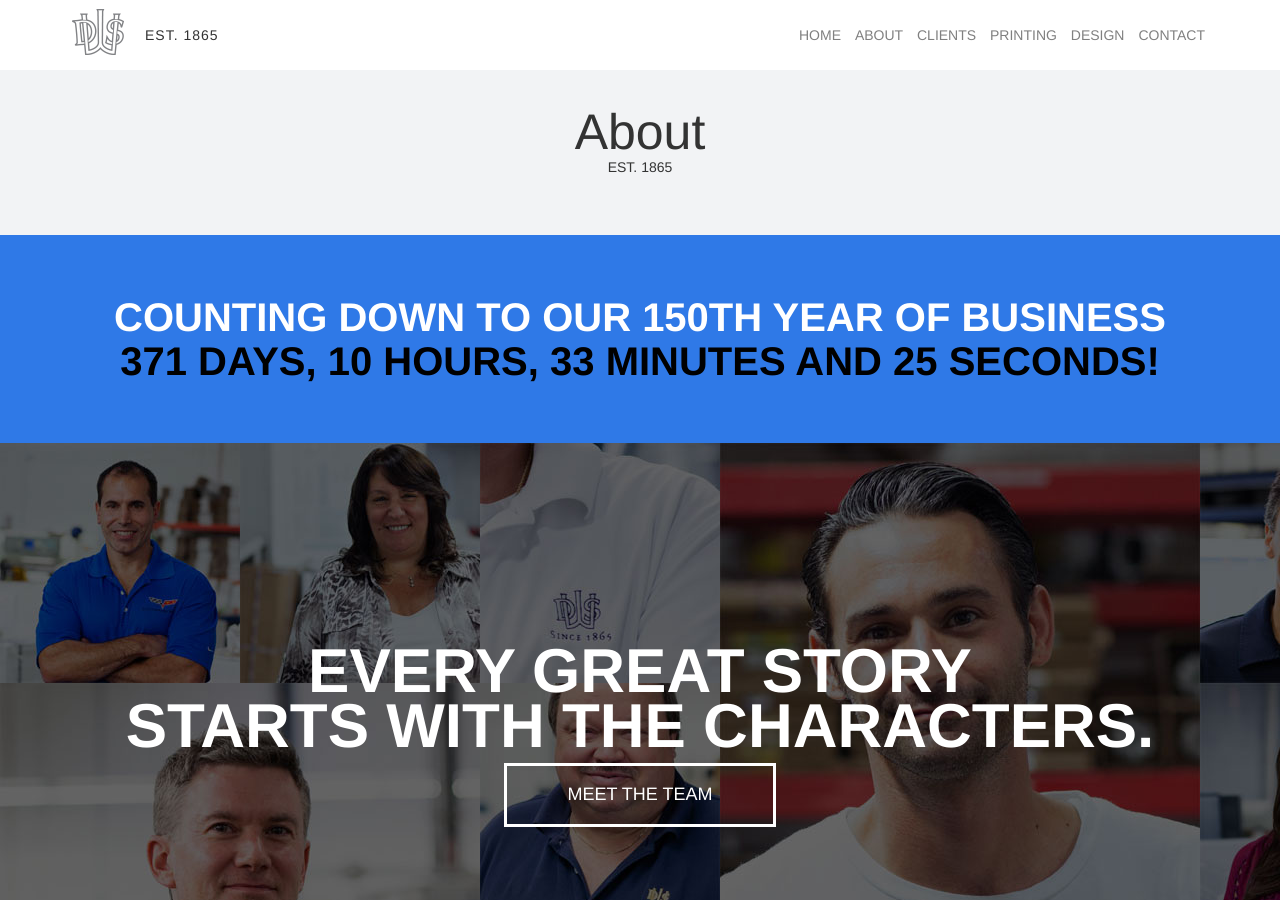
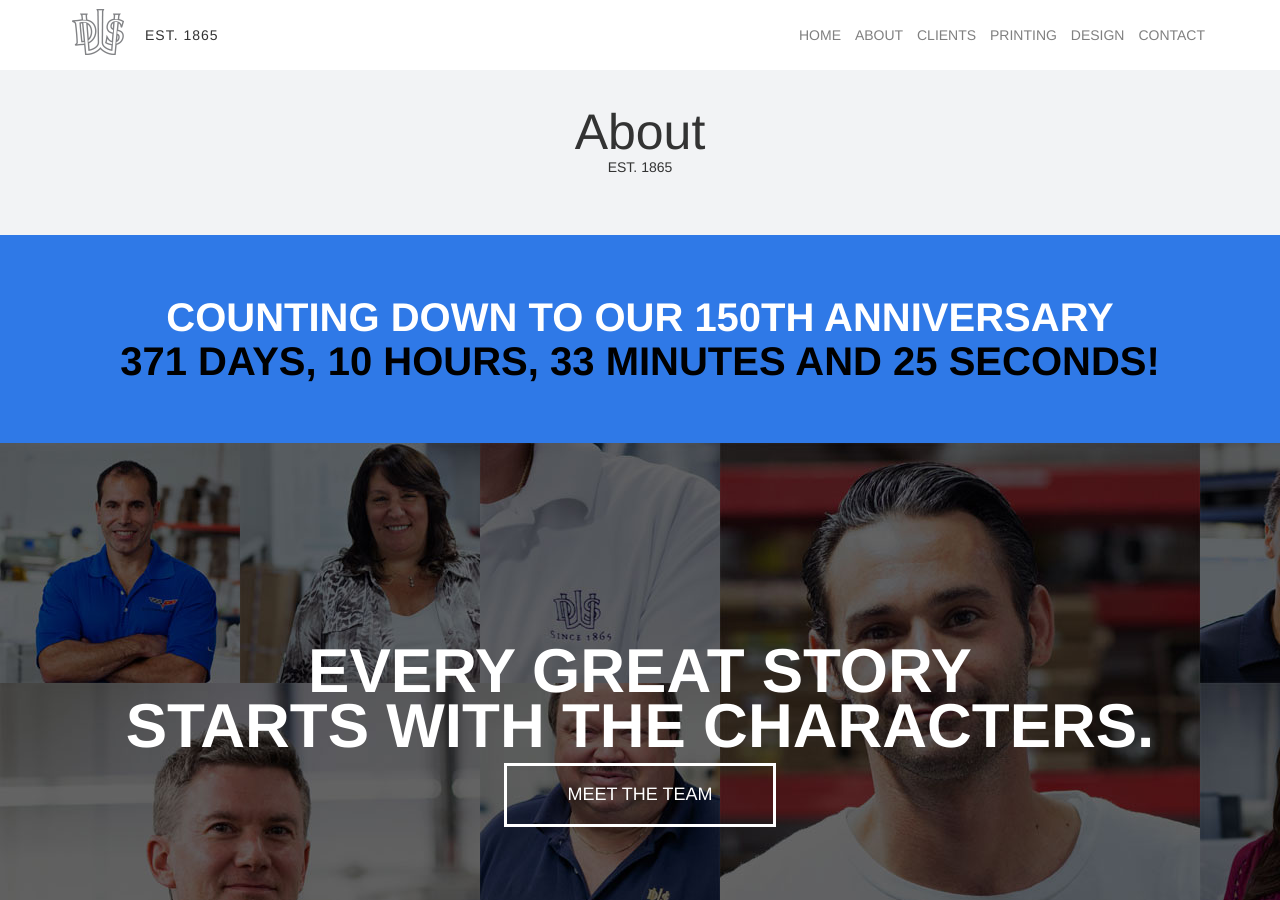
Before and after one commit to moizk/DWS-Jekyll, a Jekyll site: the page built from about.html, in a window 1280 px wide and 900 px high. Built offline with Jekyll 4.4.1, drawn with Linux system fonts in a browser that asks for light colours; nearby versions of some CDN libraries; Markdown is read by kramdown in place of the engine named in the settings.

Commit message:
client requests

```diff
--- a/about.html
+++ b/about.html
@@ -11,7 +11,7 @@ title: About Page
 
 <div class="countdown-timer">
   <div class="container text-center">
-    <h3>Counting down to our 150th year of business<br><span id="timer"></span></h3>
+    <h3>Counting down to our 150th anniversary<br><span id="timer"></span></h3>
   </div>
 </div>
 
--- a/js/google_maps.js
+++ b/js/google_maps.js
@@ -144,7 +144,6 @@ function contactInitialize() {
       '<p class="text-center">89 N Industry Ct.<br>' +
       'Deer Park, NY 11729<br><br>'+
       'Phone: (631) 667-6666<br>'+
-      'Hours: M-F: 7am - 11pm</p>'+
       '</div>'+
       '</div>';
 
```
